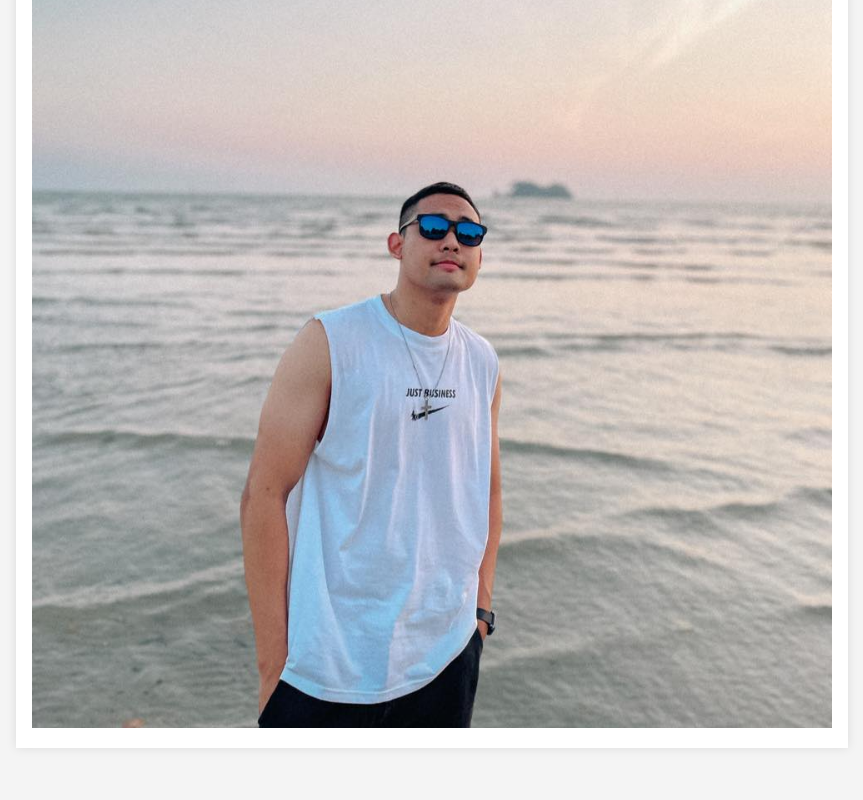
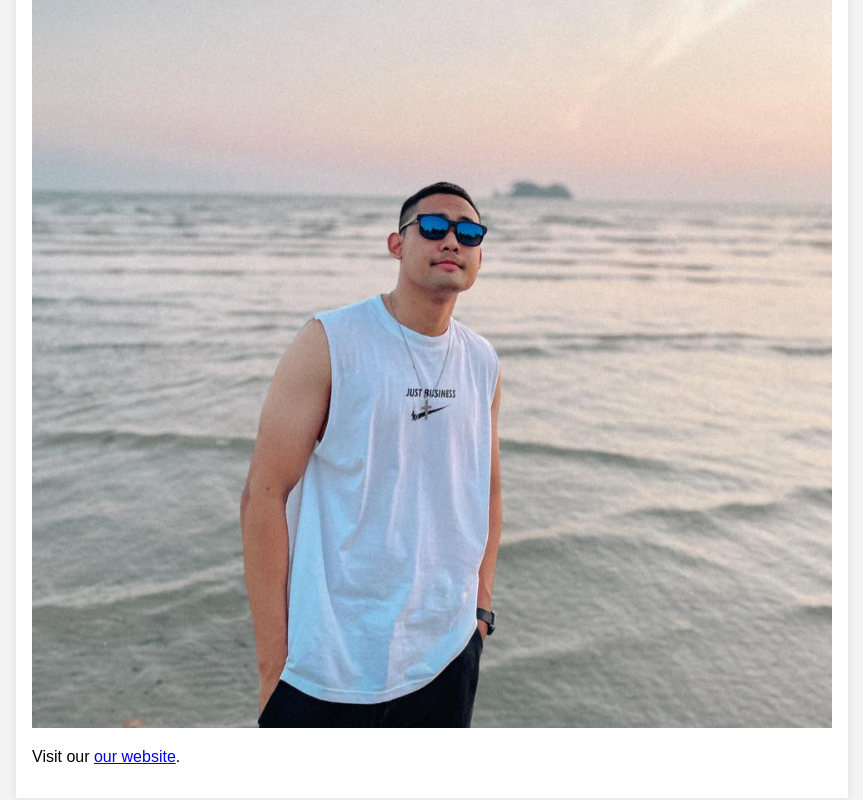
Before and after one commit to watcharaBoonluk/job.52.github, a plain HTML site: page index.html in a window 1280 px wide. Shown: the part 334-1134 px from the top of the page, without its empty margins (208-1071 px from the left). Drawn offline with Linux system fonts and the light colour scheme.

Commit message:
Update index.html

```diff
--- a/index.html
+++ b/index.html
@@ -43,6 +43,9 @@
         <h2>Welcome to my Web Page</h2>
         <p>This is a simple web page created with HTML and CSS.</p>
         <img src="imageprofile.jpg" alt="hello welcome to my website">
+
+        <p>Visit our <a href="https://www.pnru.ac.th" target="_blank">our website</a>.</p>
+
     </section>
 
 </body>
```
